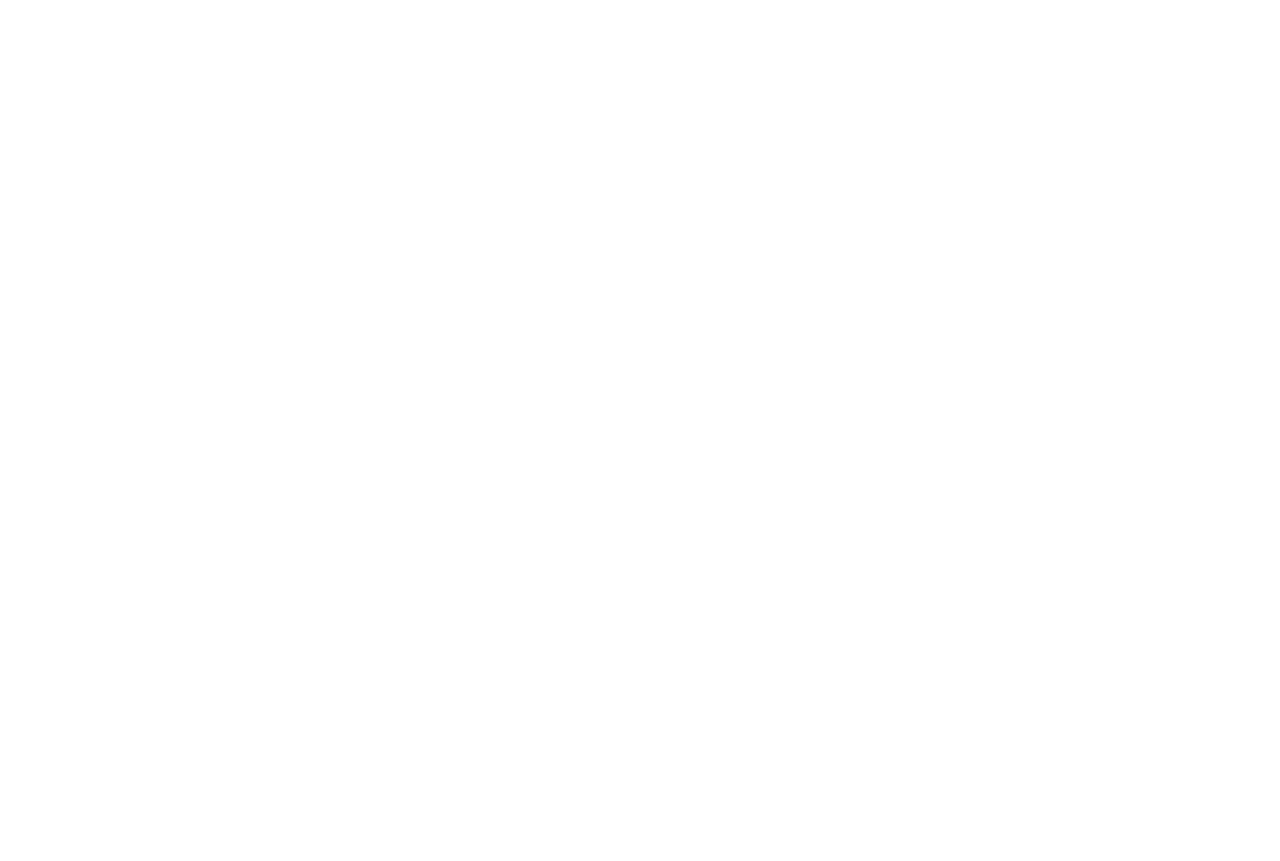
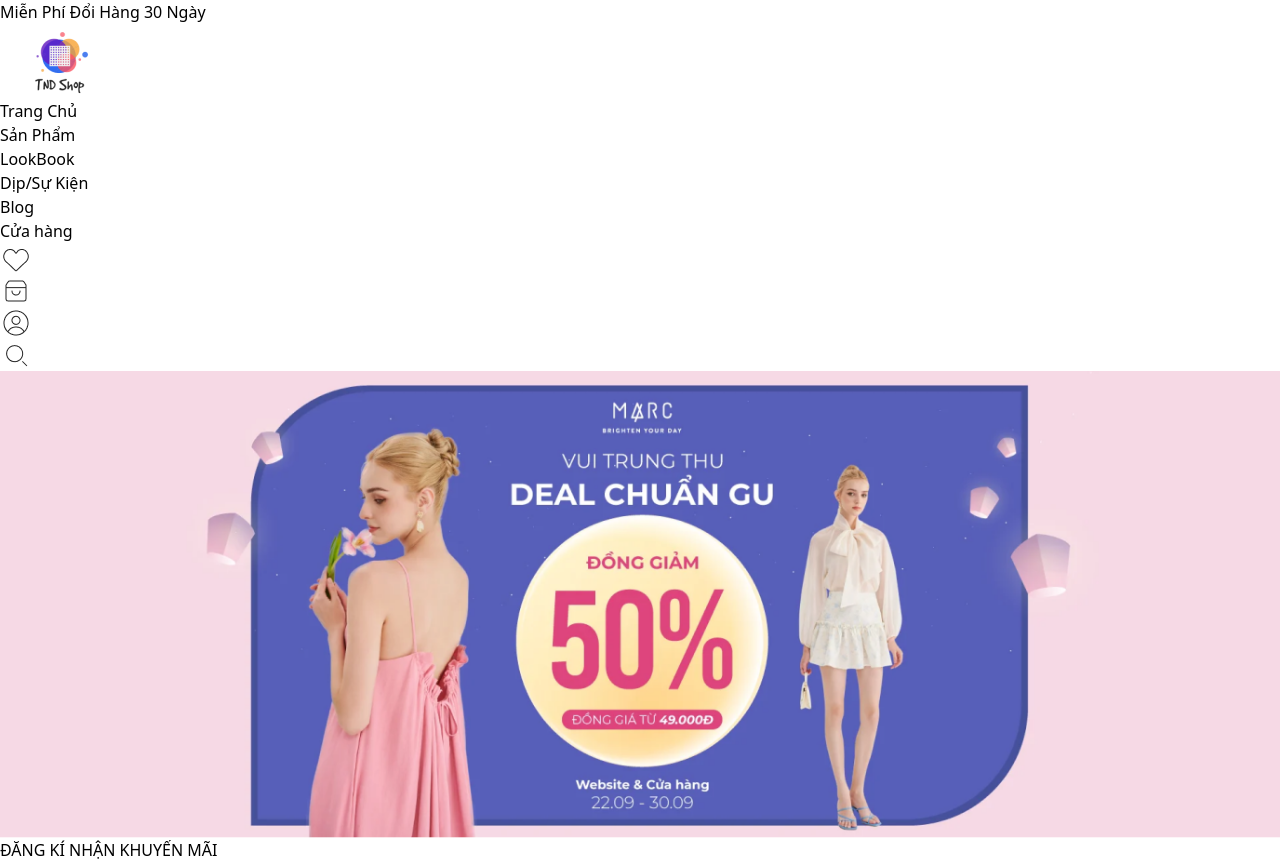
Before and after one commit to NgaPhamThi/DU_AN_TOT_NGHIEP_FRONT_END, a React (Vite) app: page /cart in a window 1280 px wide. Before the commit this address had no page. Shown: the top 861 px of the page. Before the commit the page ends 800 px from the top, so only its background shows below. Built offline with nearby package versions, Linux system fonts and the light colour scheme.

Commit message:
cart_giohang

```diff
--- a/src/App.tsx
+++ b/src/App.tsx
@@ -5,6 +5,7 @@
 import HomePage from './Pages/HomePage'
 import DetailPage from './Pages/DetailPage'
 import PayPage from './Pages/PayPage'
+import CartPage from './Pages/CartPage'
 
 function App() {
 
@@ -17,6 +18,7 @@
           <Route index element={<HomePage />} />
           <Route path='/detail' element={<DetailPage />} />
           <Route path='/pay' element={<PayPage/>} />
+          <Route path='/cart' element={<CartPage/>} />
         </Route>
 
       </Routes>
--- /dev/null
+++ b/src/Pages/CartPage.tsx
@@ -0,0 +1,4 @@
+const CartPage=()=>{
+    return ;
+}
+export default CartPage;
--- a/src/components/Header.tsx
+++ b/src/components/Header.tsx
@@ -22,7 +22,7 @@
                 </div>
                 <div className="flex gap-5">
                     <a href=""><img src="Favorite_light.png" alt=""/></a>
-                    <a href=""><img src="Box_alt_light.png" alt=""/></a>
+                    <a href="/cart"><img src="Box_alt_light.png" alt=""/></a>
                     <a href=""><img src="User_cicrle_light.png" alt=""/></a>
                     <a href=""><img src="Search_light.png" alt=""/></a>
                 </div>
```
